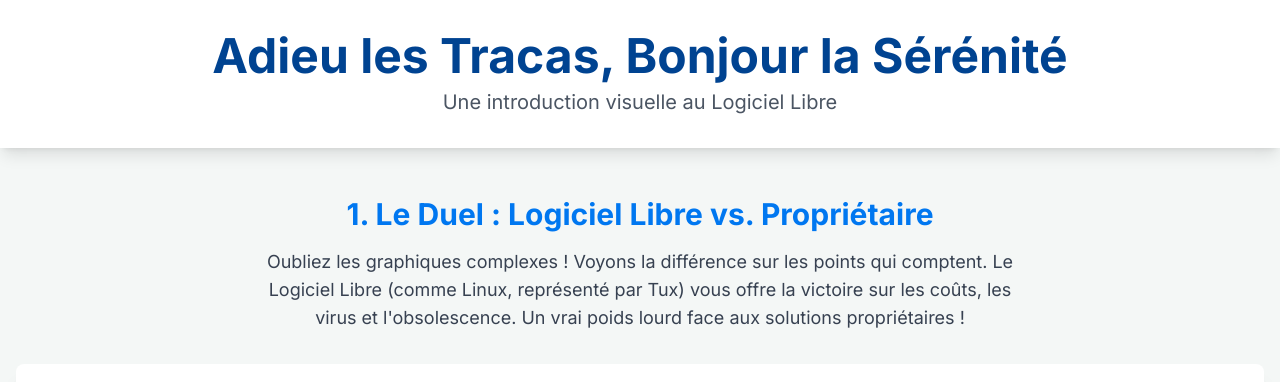
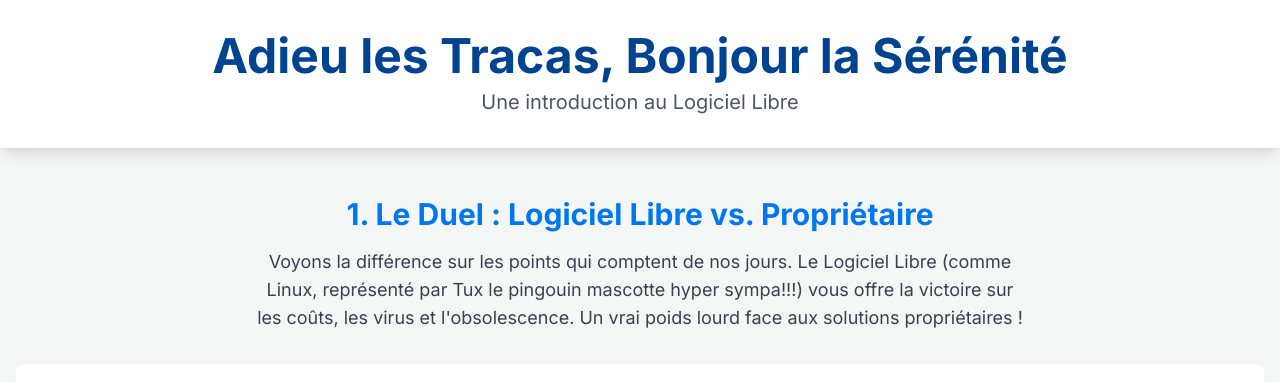
Before and after one commit to Usedebian/info-linux, a plain HTML site: page index.html in a window 1280 px wide. Shown: the top 382 px of the page. Drawn offline with nearby package versions, Linux system fonts and the light colour scheme.

Commit message:
Update index.html

```diff
--- a/index.html
+++ b/index.html
@@ -25,14 +25,14 @@
 
     <header class="bg-white shadow-lg py-8">
         <h1 class="text-3xl md:text-5xl font-bold text-center text-[#004391]">Adieu les Tracas, Bonjour la Sérénité</h1>
-        <p class="text-xl text-center text-gray-600 mt-2">Une introduction visuelle au Logiciel Libre</p>
+        <p class="text-xl text-center text-gray-600 mt-2">Une introduction au Logiciel Libre</p>
     </header>
 
     <main class="container mx-auto mt-12 px-4">
 
         <!-- Section 1: Le Duel (Maintenant avec image de bras de fer) --><section class="mb-20">
             <h2 class="text-3xl font-bold text-center text-[#0077F0] mb-4">1. Le Duel : Logiciel Libre vs. Propriétaire</h2>
-            <p class="text-lg text-center max-w-3xl mx-auto mb-8 text-gray-700">Oubliez les graphiques complexes ! Voyons la différence sur les points qui comptent. Le Logiciel Libre (comme Linux, représenté par Tux) vous offre la victoire sur les coûts, les virus et l'obsolescence. Un vrai poids lourd face aux solutions propriétaires !</p>
+            <p class="text-lg text-center max-w-3xl mx-auto mb-8 text-gray-700"> Voyons la différence sur les points qui comptent de nos jours. Le Logiciel Libre (comme Linux, représenté par Tux le pingouin mascotte hyper sympa!!!) vous offre la victoire sur les coûts, les virus et l'obsolescence. Un vrai poids lourd face aux solutions propriétaires !</p>
             <div class="bg-white rounded-lg shadow-xl p-4 md:p-8 text-center">
 
 
```
